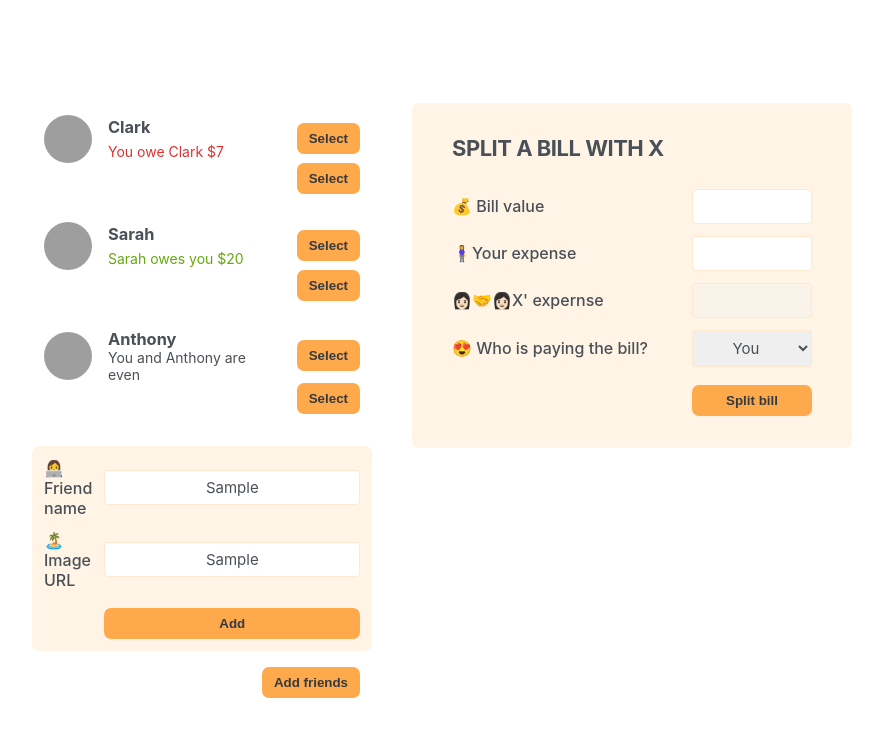
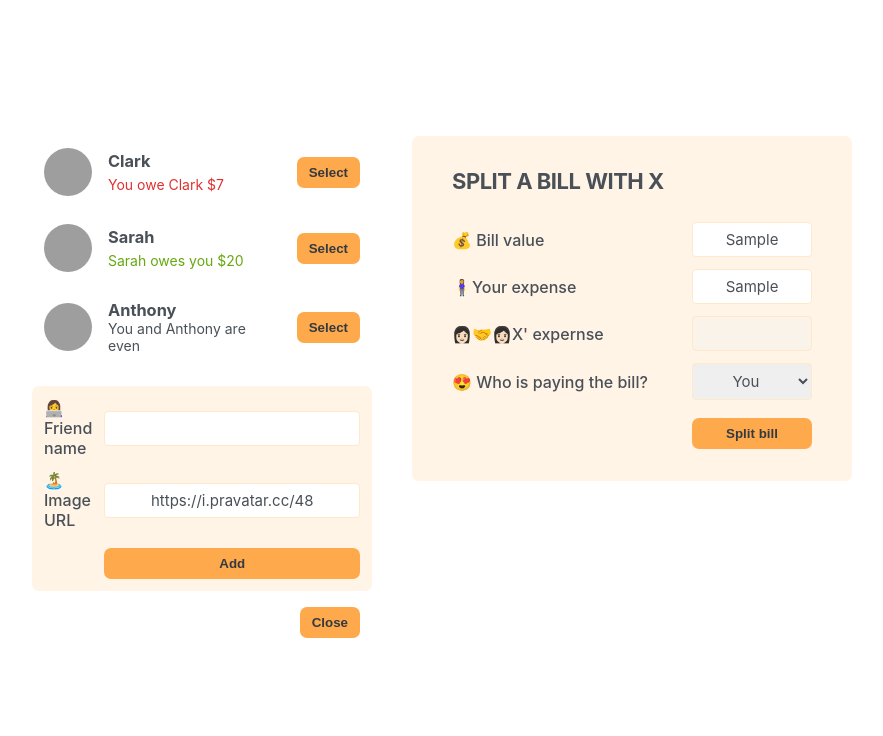
Before and after one commit to lexiecodingwithcat/pj-eat-n-split, a React (Create React App) app: page / in a window 1280 px wide. Both pictures are taken after typing "Sample", "Sample" into the empty fields and a click on the button "Add friends". Shown: the top 736 px of the page, without its empty margins (198-1081 px from the left). Built offline with nearby package versions, Linux system fonts and the light colour scheme; grey boxes are pictures that could not be loaded.

Commit message:
adding a new friend

```diff
--- a/src/App.js
+++ b/src/App.js
@@ -1,3 +1,5 @@
+import { useState } from "react";
+
 const initialFriends = [
   {
     id: 118836,
@@ -19,21 +21,41 @@
   },
 ];
 
+function Button({ children, onClick }) {
+  return (
+    <button className="button" onClick={onClick}>
+      {children}
+    </button>
+  );
+}
+
 export default function App() {
+  const [showAddFriend, setShowAddFriend] = useState(false);
+  const [friends, setFriends] = useState(initialFriends);
+
+  function handleShowAddFriend() {
+    setShowAddFriend((show) => !show);
+  }
+  function handleAddFriend(friend) {
+    setFriends((friends) => [...friends, friend]);
+  }
+
   return (
     <div className="app">
       <div className="sidebar">
-        <FriendsLIst />
-        <FormAddFriend />
-        <Button> Add friends</Button>
+        <FriendsLIst friends={friends} />
+        {showAddFriend && <FormAddFriend onAddFriend={handleAddFriend} />}
+
+        <Button onClick={handleShowAddFriend}>
+          {showAddFriend ? "Close" : "Add friends"}
+        </Button>
       </div>
-      <SpliteBill />
+      <FormSpliteBill />
     </div>
   );
 }
 
-function FriendsLIst() {
-  const friends = initialFriends;
+function FriendsLIst({ friends }) {
   return (
     <ul>
       {friends.map((friend) => (
@@ -59,29 +81,45 @@
         </p>
       )}
       {friend.balance === 0 && <p>You and {friend.name} are even</p>}
-      <button className="button">Select</button>
+
       <Button>Select</Button>
     </li>
   );
 }
 
-function Button({ children }) {
-  return <button className="button">{children}</button>;
-}
+function FormAddFriend({ onAddFriend }) {
+  const [name, setName] = useState("");
+  const [image, setImage] = useState("https://i.pravatar.cc/48");
+  const id = crypto.randomUUID();
 
-function FormAddFriend() {
+  function handleSubmit(e) {
+    e.preventDefault();
+    const newFriend = { name, image: `${image}?=${id}`, balance: 0, id };
+    onAddFriend(newFriend);
+    setName("");
+    setImage("https://i.pravatar.cc/48");
+  }
+
   return (
-    <form className="form-add-friend">
+    <form className="form-add-friend" onSubmit={handleSubmit}>
       <label>👩‍💻Friend name</label>
-      <input type="text" />
+      <input
+        type="text"
+        value={name}
+        onChange={(e) => setName(e.target.value)}
+      />
       <label>🏝️Image URL</label>
-      <input type="text" />
+      <input
+        type="text"
+        value={image}
+        onChange={(e) => setImage(e.target.value)}
+      />
       <Button>Add </Button>
     </form>
   );
 }
 
-function SpliteBill() {
+function FormSpliteBill() {
   return (
     <form className="form-split-bill">
       <h2>Split a bill with X</h2>
```
